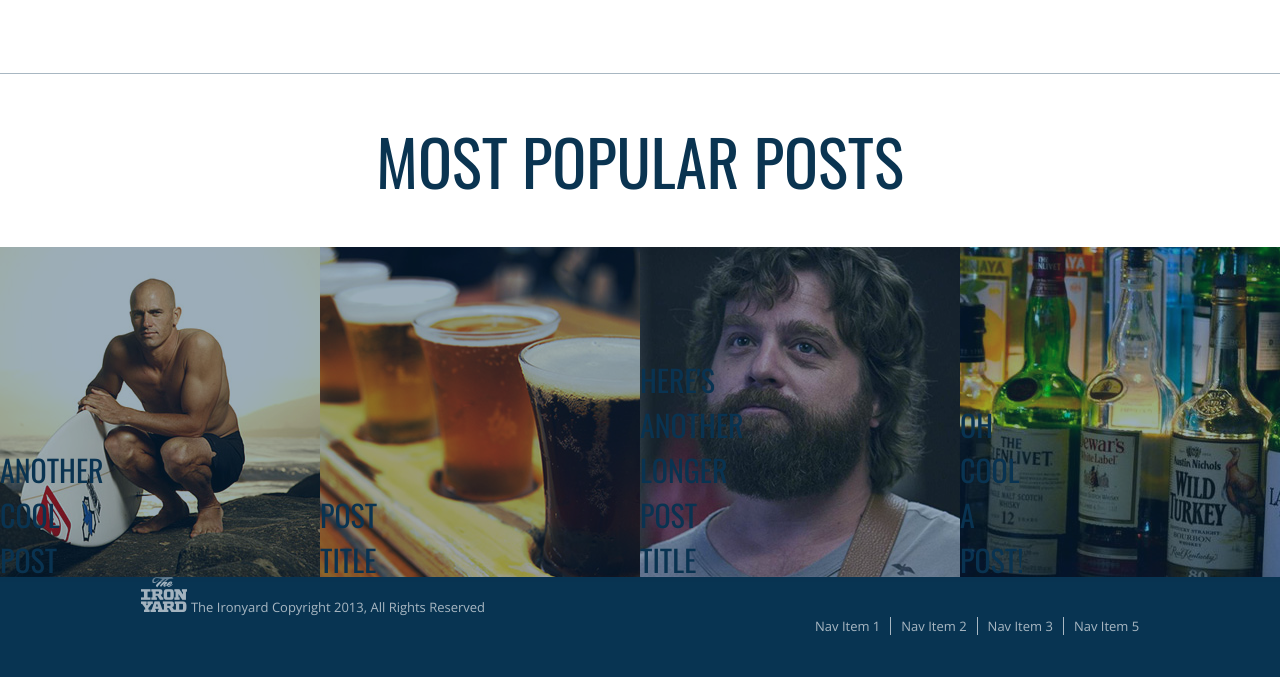
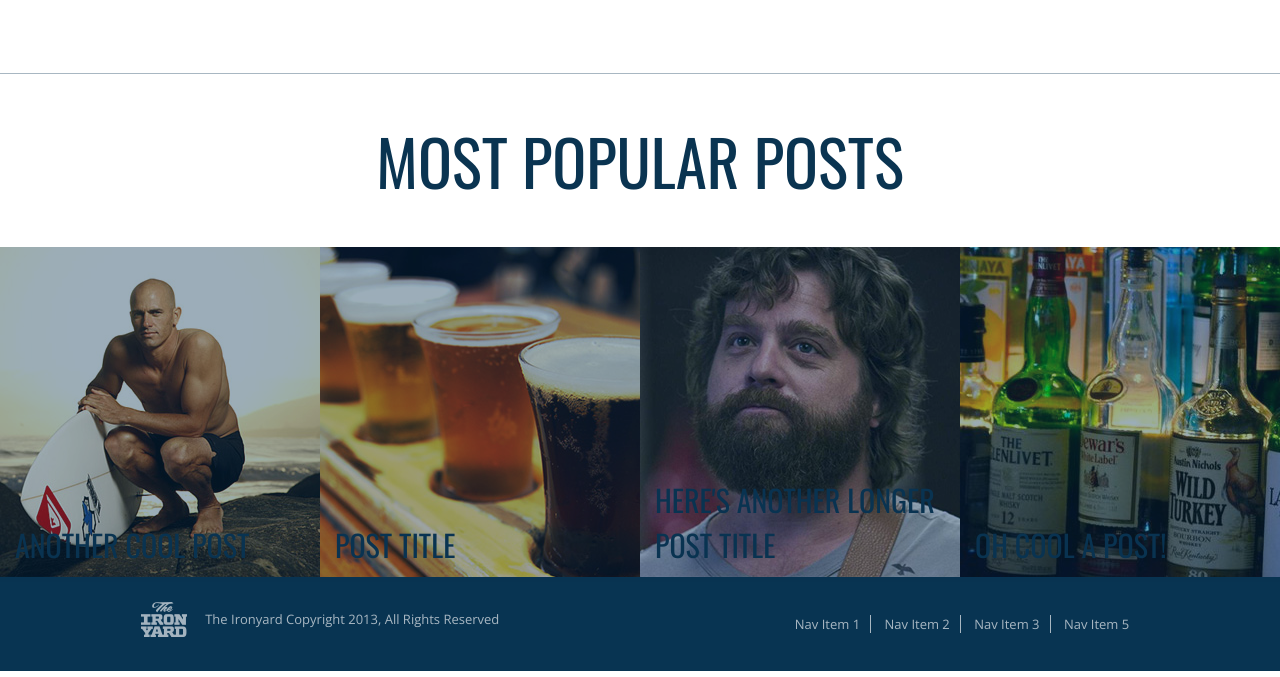
Before and after one commit to MeadeSlocomb/Surf_Paddle, a plain HTML site: page index.html in a window 1280 px wide. Shown: the part 1486-2163 px from the top of the page. Drawn offline with nearby package versions, Linux system fonts and the light colour scheme.

Commit message:
Finished styling to match mock website.  I hope to rework the page to be responsive at a later date.

```diff
--- a/index.html
+++ b/index.html
@@ -80,7 +80,7 @@
 						<div class="social">
 							<span class="soc">Twitter</span>
 							<span class="soc">Facbook</span>
-							<span class="soc">Instagram</span>
+							<span class="soc soc3">Instagram</span>
 						</div>
 						<div class="ad">
 							<img src="images/ad.jpg">
@@ -126,18 +126,18 @@
 				</a>
 			</div>
 
-			<nav class="footnav">
-				<div class="flogo" class="fnavleft">
-					<img src="images/theironyard-logo.png">
-					<span class="footext">The Ironyard Copyright 2013, All Rights Reserved</span>
+			<div class="footnav">
+				<div class="footnavr">
+					<span class="nav">Nav Item 1</span>
+					<span class="nav">Nav Item 2</span>
+					<span class="nav">Nav Item 3</span>
+					<span class="nav nav5">Nav Item 5</span>
 				</div>
-				<div class="fnavright">
-					<span class="footext navitem nav5">Nav Item 5</span>
-					<span class="footext navitem">Nav Item 3</span>
-					<span class="footext navitem">Nav Item 2</span>
-					<span class="footext navitem">Nav Item 1</span>
+				<div class="footnavl">
+					<img class="vert" src="images/theironyard-logo.png">
+					<span class="vert vtext">The Ironyard Copyright 2013, All Rights Reserved</span>
 				</div>
-			</nav>
+			</div>
 		</footer>
 
 
--- a/main.css
+++ b/main.css
@@ -307,7 +307,7 @@ footer {
 }
 
 figure {
-	width: 25%;
+	width: 100%;
 	height: auto;
 	margin: 0;
 	float: left;
@@ -321,6 +321,9 @@ figcaption {
 	display: inline;
 	position: absolute;
 	bottom: 0;
+	width: 100%;
+	padding-bottom: 15px;
+	padding-left: 15px;
 
 }
 
@@ -329,40 +332,34 @@ figcaption {
 }
 
 .footnav {
-	height: 100px;
-	width: 100%;
-	background-color: #083452;
-	float: left;
-	display: block;
+	display: inline-block;
+	width: 78%;
+	padding: 25px 11%;
+	color: #A8B7C2;
+	background: #083452;
 	margin-top: -5px;
-}
-
-.footext {
-	color: #A8B7C2;
 	font-size: 13px;
 }
 
-.navitem {
-	float: right;
-	display: inline-block;
-	padding: 0 10px;
-	border-right: 1px solid #A8B7C2;
+.vtext {
+	padding-left: 15px;
 }
 
-.footnav {
-	padding: 30px auto;
+.footnavr {
+  padding: 13px 0;
+  float: right;
 }
 
-.fnavleft {
-	position: absolute;
-	padding: 33px 0;
-}
-
-.flogo {
-	padding-left: 11%;
+.nav {
+	padding-right: 10px;
+	padding-left: 10px;
+	border-right: 1px solid #A8B7C2;
 }
 
 .nav5 {
 	border: none;
-	padding-right: 11%;
 }
+
+.vert {
+	vertical-align: middle;
+}
```
Also changed, not shown: 1 other file.
